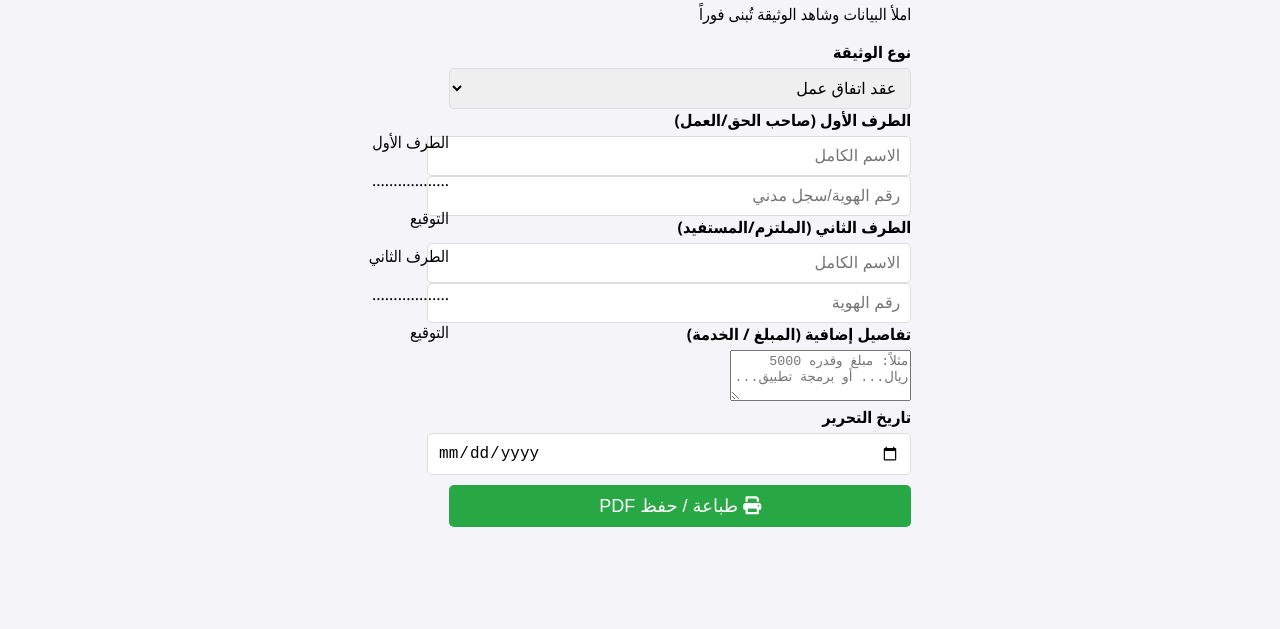
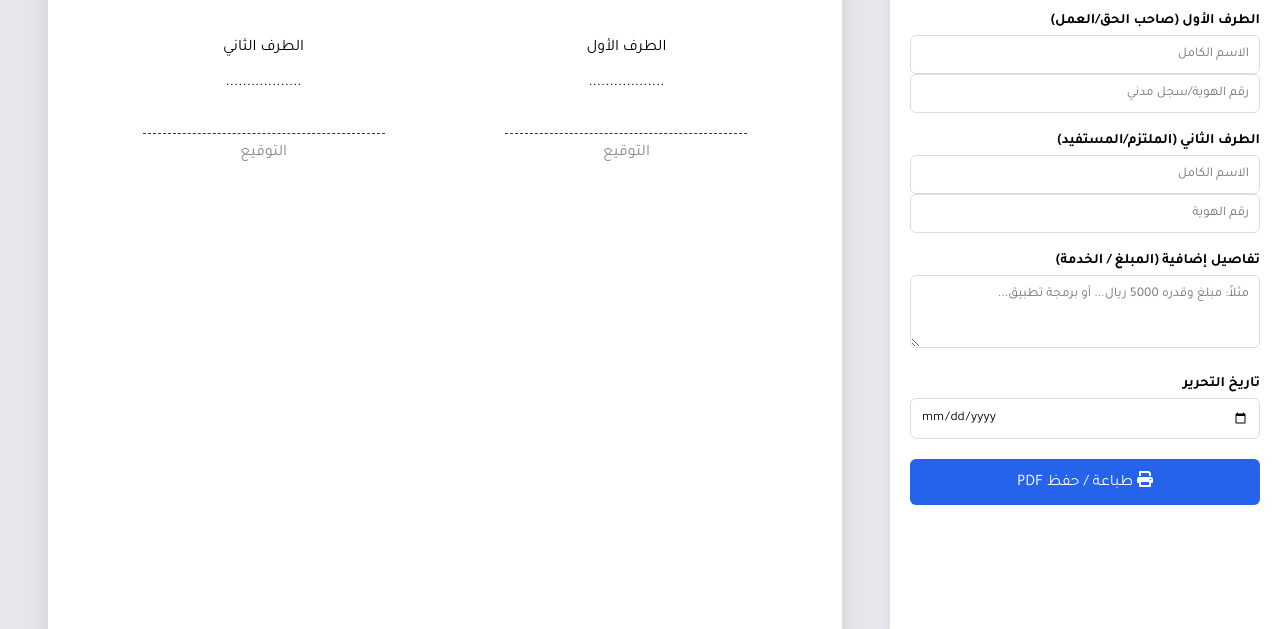
Before and after one commit to YASSIR1778/doc-generator, a plain HTML site: page index.html in a window 1280 px wide. Shown: the part 171-800 px from the top of the page. Drawn offline with Linux system fonts and the light colour scheme.

Commit message:
Refactor CSS for improved layout and styling

```diff
--- a/style.css
+++ b/style.css
@@ -1,62 +1,128 @@
-body {
-    font-family: 'Segoe UI', Tahoma, Geneva, Verdana, sans-serif;
-    background-color: #f4f4f9;
-    display: flex;
-    justify-content: center;
-    align-items: center;
-    min-height: 100vh;
-    margin: 0;
+:root {
+    --primary: #2563eb;
+    --bg: #f3f4f6;
+    --text: #1f2937;
+    --paper: #ffffff;
 }
 
-.container {
-    background: white;
-    padding: 2rem;
-    border-radius: 10px;
-    box-shadow: 0 4px 10px rgba(0,0,0,0.1);
-    width: 90%;
-    max-width: 500px;
-    text-align: center;
+body {
+    font-family: 'Tajawal', sans-serif;
+    background-color: var(--bg);
+    margin: 0;
+    display: flex;
+    height: 100vh;
+    overflow: hidden; /* لمنع التمرير العام */
 }
 
-h1 { color: #333; }
-
-.input-group {
-    margin-bottom: 15px;
-    text-align: right;
+/* --- لوحة التحكم (اليمين) --- */
+.editor-panel {
+    width: 350px;
+    background: white;
+    padding: 20px;
+    box-shadow: 2px 0 10px rgba(0,0,0,0.1);
+    overflow-y: auto;
+    z-index: 10;
 }
 
-label { display: block; margin-bottom: 5px; font-weight: bold; }
+.header h2 { color: var(--primary); margin-top: 0; }
+.header p { font-size: 0.9rem; color: #666; }
 
-input, select {
+.form-group { margin-bottom: 20px; }
+.form-group label { display: block; font-weight: bold; margin-bottom: 5px; font-size: 0.9rem; }
+.form-group input, .form-group select, .form-group textarea {
     width: 100%;
     padding: 10px;
     border: 1px solid #ddd;
-    border-radius: 5px;
-    font-size: 16px;
+    border-radius: 6px;
+    font-family: inherit;
+    box-sizing: border-box;
+    transition: 0.3s;
+}
+.form-group input:focus { border-color: var(--primary); outline: none; }
+
+.print-btn {
+    width: 100%;
+    padding: 12px;
+    background: var(--primary);
+    color: white;
+    border: none;
+    border-radius: 6px;
+    font-size: 1rem;
+    cursor: pointer;
+    font-family: inherit;
+    transition: 0.2s;
+}
+.print-btn:hover { background: #1d4ed8; }
+
+/* --- لوحة المعاينة (اليسار) --- */
+.preview-panel {
+    flex: 1;
+    background: #e5e7eb;
+    display: flex;
+    justify-content: center;
+    padding: 40px;
+    overflow-y: auto;
 }
 
-button {
-    background-color: #28a745;
-    color: white;
-    border: none;
-    padding: 10px 20px;
-    font-size: 18px;
-    border-radius: 5px;
-    cursor: pointer;
-    width: 100%;
-    margin-top: 10px;
+/* --- ورقة A4 --- */
+.a4-paper {
+    background: white;
+    width: 210mm;
+    min-height: 297mm;
+    padding: 25mm;
+    box-shadow: 0 0 20px rgba(0,0,0,0.1);
+    position: relative;
+    box-sizing: border-box;
 }
 
-button:hover { background-color: #218838; }
-
-.result {
-    margin-top: 20px;
-    padding: 15px;
-    background-color: #e9ecef;
-    border-radius: 5px;
-    border: 1px solid #ccc;
-    text-align: right;
-    white-space: pre-wrap; /* للحفاظ على الأسطر */
+#documentContent {
+    font-size: 14pt;
+    line-height: 1.8;
+    text-align: justify;
+    white-space: pre-wrap;
 }
 
-.hidden { display: none; }
+.title-doc {
+    text-align: center;
+    font-size: 24pt;
+    font-weight: bold;
+    margin-bottom: 40px;
+    text-decoration: underline;
+}
+
+.signatures {
+    margin-top: 60px;
+    display: flex;
+    justify-content: space-between;
+}
+
+.sig-block {
+    text-align: center;
+    width: 40%;
+}
+
+.sign-space {
+    margin-top: 40px;
+    border-top: 1px dashed #333;
+    padding-top: 10px;
+    color: #888;
+}
+
+/* --- إعدادات الطباعة (مهم جداً للـ PDF) --- */
+@media print {
+    body { display: block; background: white; height: auto; overflow: visible; }
+    .editor-panel { display: none; } /* إخفاء لوحة التحكم عند الطباعة */
+    .preview-panel { display: block; padding: 0; overflow: visible; }
+    .a4-paper {
+        box-shadow: none;
+        margin: 0;
+        width: 100%;
+        min-height: auto;
+    }
+}
+/* تحسين للموبايل */
+@media (max-width: 768px) {
+    body { flex-direction: column; overflow: auto; }
+    .editor-panel { width: 100%; height: auto; box-sizing: border-box;}
+    .a4-paper { width: 100%; padding: 15mm; }
+}
```
